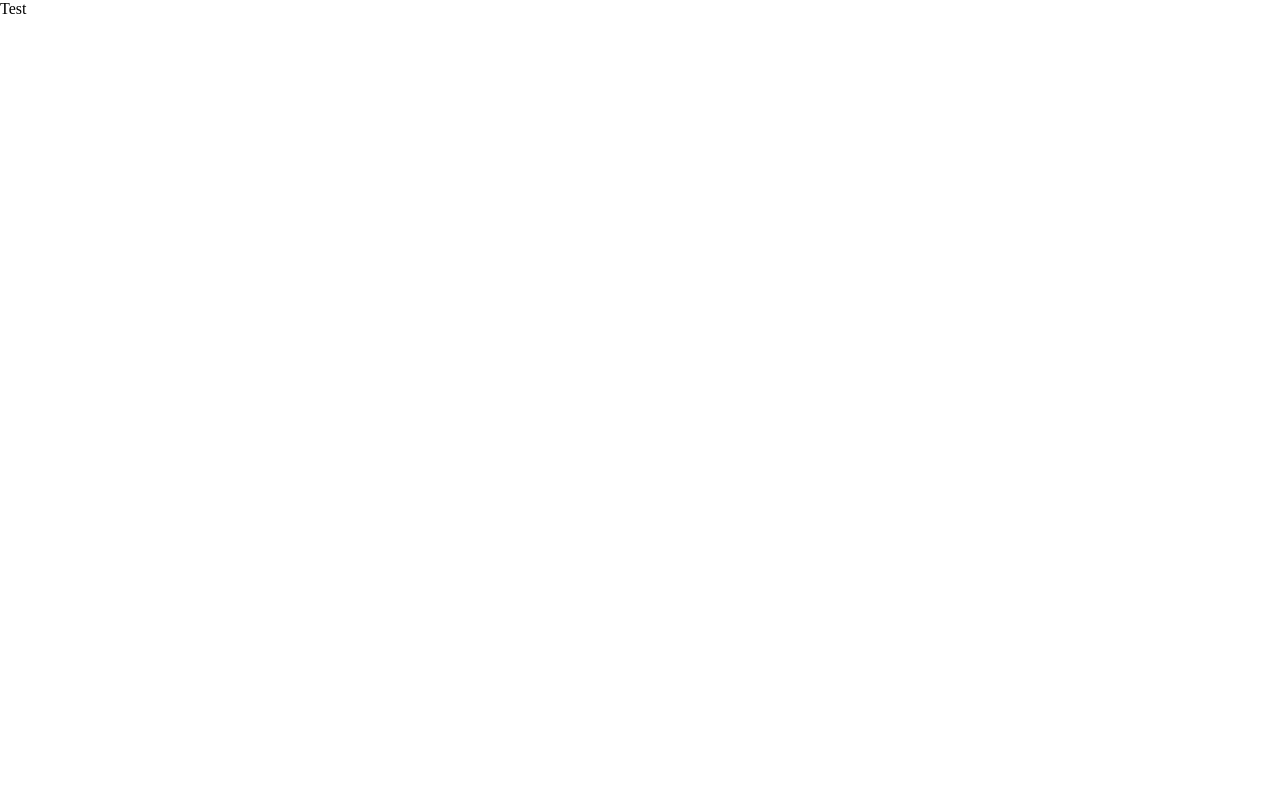
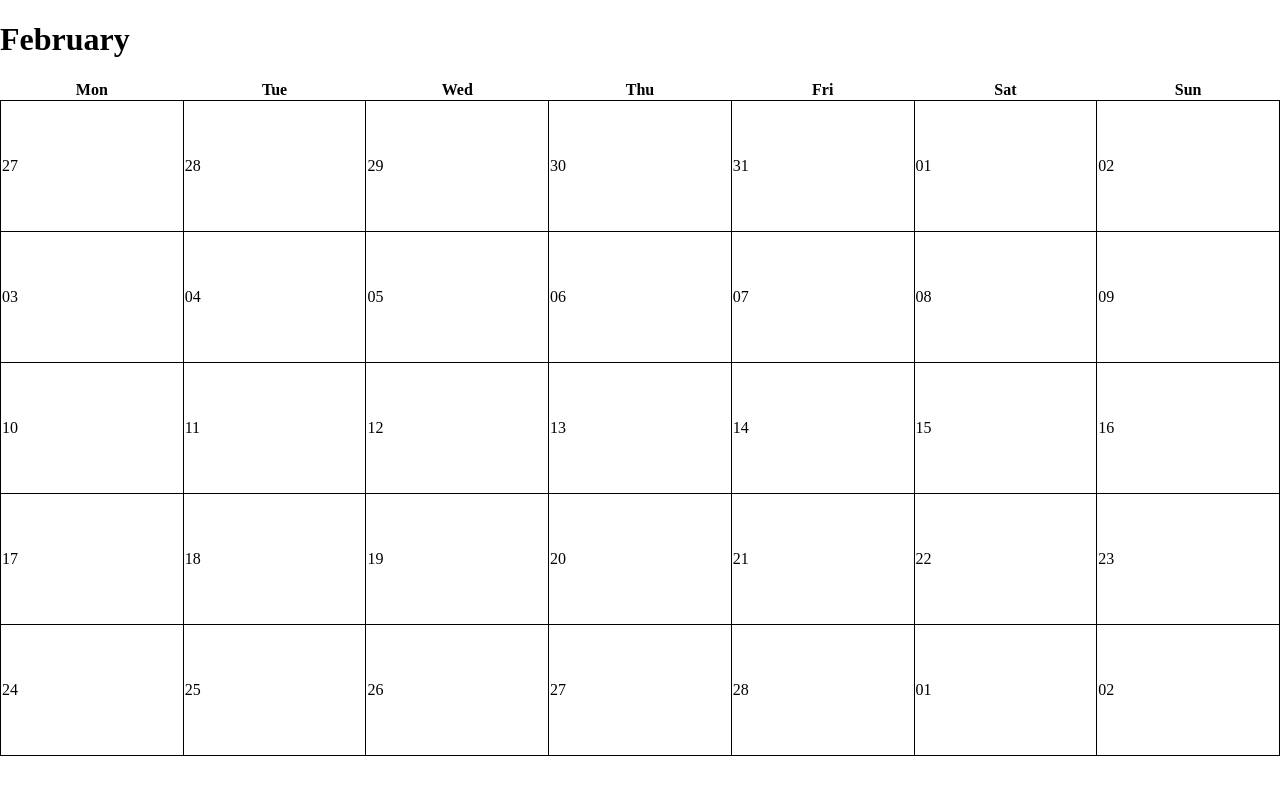
Before and after one commit to buyfn/calendar, a React app: page / in a window 1280 px wide. Shown: the top 794 px of the page. Built offline with nearby package versions, Linux system fonts and the light colour scheme; the HTML template or start-up script is replaced by a standard one.

Commit message:
render calendar

```diff
--- a/package.json
+++ b/package.json
@@ -10,8 +10,10 @@
   "author": "ignat",
   "license": "MIT",
   "dependencies": {
+    "date-fns": "^1.30.1",
     "react": "^16.8.3",
-    "react-dom": "^16.8.3"
+    "react-dom": "^16.8.3",
+    "redux": "^4.0.1"
   },
   "devDependencies": {
     "@babel/core": "^7.3.4",
--- a/src/App.jsx
+++ b/src/App.jsx
@@ -1,9 +1,11 @@
 import React from 'react';
 import './App.css';
 
+import Calendar from './components/Calendar';
+
 const App = () => (
   <div className="App">
-    Test
+    <Calendar />
   </div>
 );
 
--- /dev/null
+++ b/src/components/Calendar.css
@@ -0,0 +1,11 @@
+.calendar {
+    border-collapse: collapse;
+    min-width: 400px;
+    width: 100%;
+    table-layout: fixed;
+}
+
+.day-cell {
+    border: 1px solid black;
+    height: 10vw;
+}
--- /dev/null
+++ b/src/components/Calendar.jsx
@@ -0,0 +1,96 @@
+import React from 'react';
+import {
+  format,
+  startOfWeek,
+  endOfWeek,
+  eachDay,
+  startOfMonth,
+  endOfMonth,
+  compareAsc,
+  addWeeks,
+} from 'date-fns';
+
+import './Calendar.css';
+
+class Calendar extends React.Component {
+  static renderMonthHeader() {
+    return (
+      <tr>
+        <th>Mon</th>
+        <th>Tue</th>
+        <th>Wed</th>
+        <th>Thu</th>
+        <th>Fri</th>
+        <th>Sat</th>
+        <th>Sun</th>
+      </tr>
+    );
+  }
+
+  static renderDayCell(date) {
+    const dateString = format(date, 'DD');
+
+    return (
+      <td className="day-cell">{dateString}</td>
+    );
+  }
+
+  static generateWeekStartDates(date) {
+    const monthStart = startOfMonth(date);
+    const monthEnd = endOfMonth(date);
+
+    const iter = (acc, currentDate) => {
+      if (compareAsc(startOfWeek(currentDate), monthEnd) === 1) {
+        return acc;
+      }
+
+      return iter([...acc, currentDate],
+        addWeeks(currentDate, 1));
+    };
+
+    return (iter([], monthStart));
+  }
+
+  static renderWeek(date) {
+    const first = startOfWeek(date);
+    const last = endOfWeek(date);
+
+    const days = eachDay(first, last);
+
+    return (
+      <tr className="week">
+        {days.map(Calendar.renderDayCell)}
+      </tr>
+    );
+  }
+
+  constructor(props) {
+    super(props);
+    this.state = {
+      currentDate: new Date(),
+    };
+  }
+
+  render() {
+    const { currentDate } = this.state;
+
+    const weekStartDates = Calendar.generateWeekStartDates(currentDate);
+
+    return (
+      <div>
+        <h1>{format(currentDate, 'MMMM')}</h1>
+
+        <div className="calendar-wrapper">
+          <table className="calendar">
+            <tbody>
+              {Calendar.renderMonthHeader()}
+              {weekStartDates.map(Calendar.renderWeek)}
+            </tbody>
+          </table>
+        </div>
+      </div>
+    );
+  }
+}
+
+export default Calendar;
```
Also changed, not shown: 1 other file (tests, documents, lock files or other folders).
